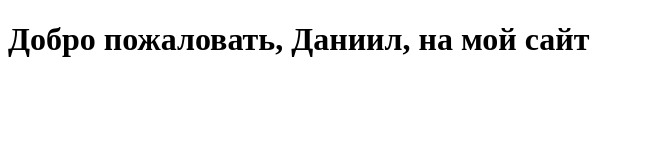
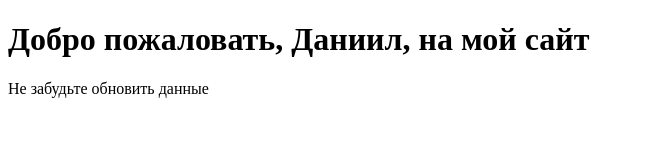
Before and after one commit to itsas-rsu/itsas-rsu.github.io, a plain HTML site: page index.html in a window 1280 px wide. Shown: the whole page, without its empty margins (0-645 px from the left). Drawn offline with Linux system fonts and the light colour scheme.

Commit message:
My Comment

```diff
--- a/index.html
+++ b/index.html
@@ -12,6 +12,7 @@
 </head>
 <body>
     <h1>Добро пожаловать, Даниил, на мой сайт</h1>
+    <p> Не забудьте обновить данные</p>
     <rrl-system></rrl-system>
 </body>
 </html>
```
